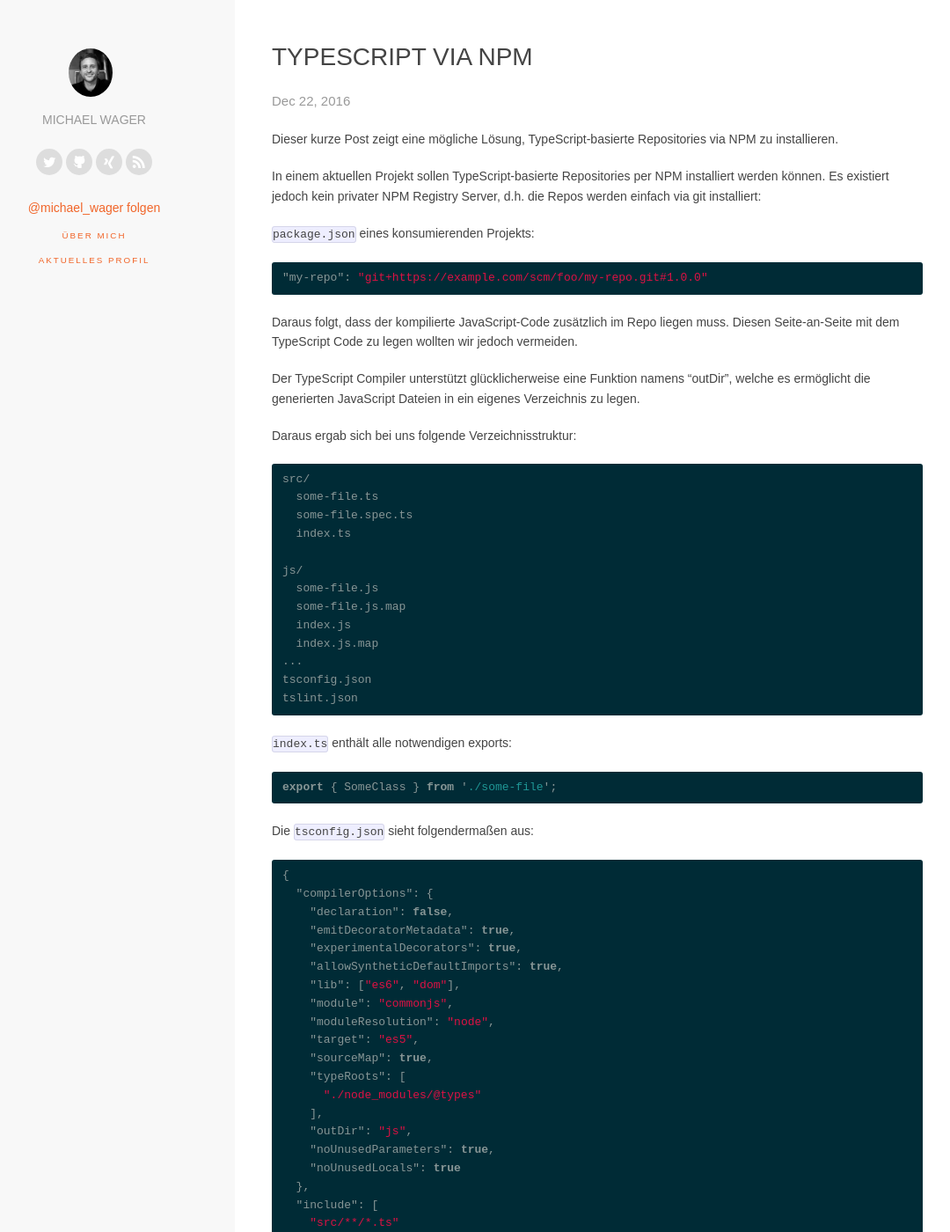
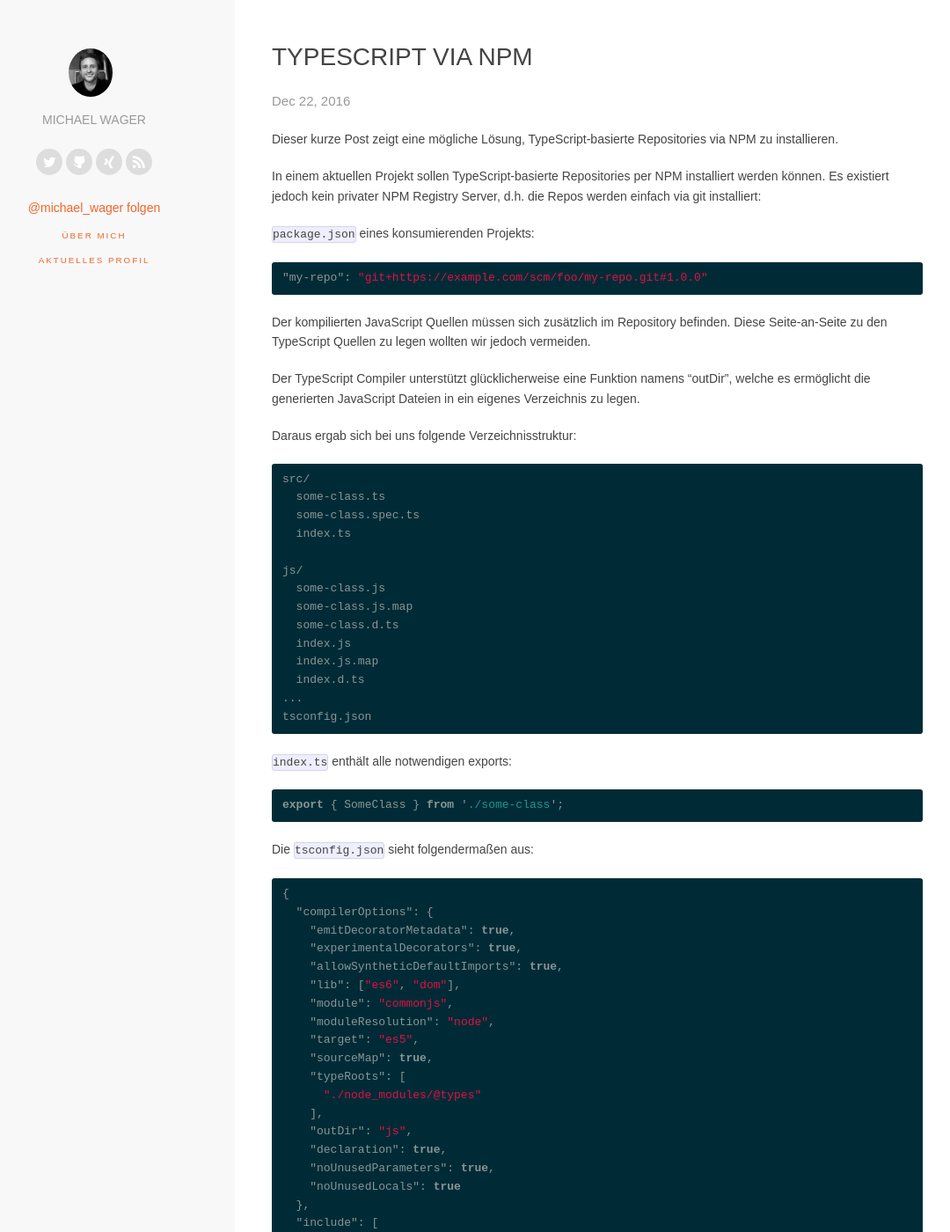
Before and after one commit to mwager/mwager.github.io, a Jekyll site: the page built from _posts/2016-12-22-typescript-on-npm.markdown, in a window 1280 px wide and 1400 px high. Shown: the whole window at 88% size, without its empty margins (53-1133 px from the left). Built offline with Jekyll 4.4.1, drawn with Linux system fonts in a browser that asks for light colours; nearby versions of some CDN libraries; comment, search, counter and statistics services are not loaded; some of the changed text lies outside the part shown.

Commit message:
Update typescript post

```diff
--- a/_posts/2016-12-22-typescript-on-npm.markdown
+++ b/_posts/2016-12-22-typescript-on-npm.markdown
@@ -15,7 +15,7 @@ In einem aktuellen Projekt sollen TypeScript-basierte Repositories per NPM insta
 "my-repo": "git+https://example.com/scm/foo/my-repo.git#1.0.0"
 {% endhighlight %}
 
-Daraus folgt, dass der kompilierte JavaScript-Code zusätzlich im Repo liegen muss. Diesen Seite-an-Seite mit dem TypeScript Code zu legen wollten wir jedoch vermeiden.
+Der kompilierten JavaScript Quellen müssen sich zusätzlich im Repository befinden. Diese Seite-an-Seite zu den TypeScript Quellen zu legen wollten wir jedoch vermeiden.
 
 Der TypeScript Compiler unterstützt glücklicherweise eine Funktion namens "outDir", welche es ermöglicht die generierten JavaScript Dateien in ein eigenes Verzeichnis zu legen.
 
@@ -23,24 +23,25 @@ Daraus ergab sich bei uns folgende Verzeichnisstruktur:
 
 {% highlight bash %}
 src/
-  some-file.ts
-  some-file.spec.ts
+  some-class.ts
+  some-class.spec.ts
   index.ts
 
 js/
-  some-file.js
-  some-file.js.map
+  some-class.js
+  some-class.js.map
+  some-class.d.ts
   index.js
   index.js.map
+  index.d.ts
 ...
 tsconfig.json
-tslint.json
 {% endhighlight %}
 
 `index.ts` enthält alle notwendigen exports:
 
 {% highlight javascript %}
-export { SomeClass } from './some-file';
+export { SomeClass } from './some-class';
 {% endhighlight %}
 
 Die `tsconfig.json` sieht folgendermaßen aus:
@@ -48,7 +49,6 @@ Die `tsconfig.json` sieht folgendermaßen aus:
 {% highlight json lineos %}
 {
   "compilerOptions": {
-    "declaration": false,
     "emitDecoratorMetadata": true,
     "experimentalDecorators": true,
     "allowSyntheticDefaultImports": true,
@@ -61,6 +61,7 @@ Die `tsconfig.json` sieht folgendermaßen aus:
       "./node_modules/@types"
     ],
     "outDir": "js",
+    "declaration": true,
     "noUnusedParameters": true,
     "noUnusedLocals": true
   },
@@ -79,10 +80,11 @@ Die `tsconfig.json` sieht folgendermaßen aus:
 }
 {% endhighlight %}
 
-Jetzt muss man nur noch in der `package.json` das `"main"` property angeben:
+Die Quellen werden dadurch zusammen mit den Declaration-Dateien im `js` Verzeichnis abgelegt. Jetzt muss man nur noch in der `package.json` das `"main"`-, sowie das `"types"`-Property angeben:
 
 {% highlight json %}
-"main": "js/index.js"
+"main": "./js/index.js",
+"types": "./js/index.d.ts",
 {% endhighlight %}
 
 Somit kann man in anderen Repositories dieses via NPM installieren und importieren:
```
Also changed, not shown: other parts of _posts/2016-12-22-typescript-on-npm.markdown (+5 -0 lines).
